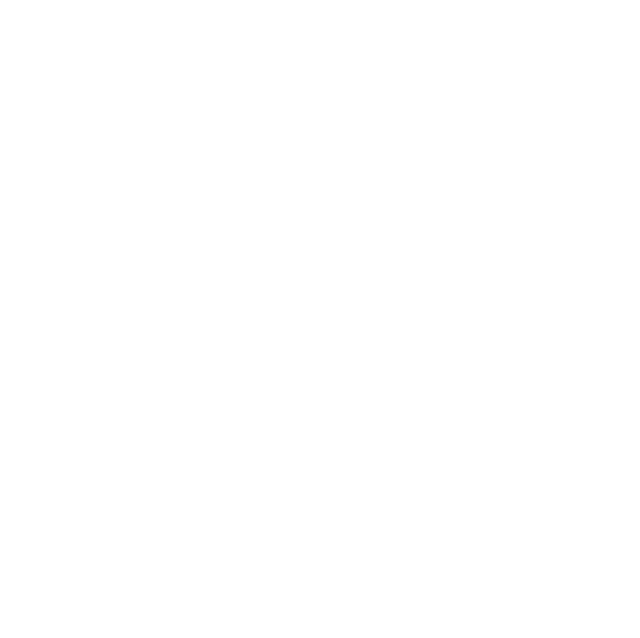
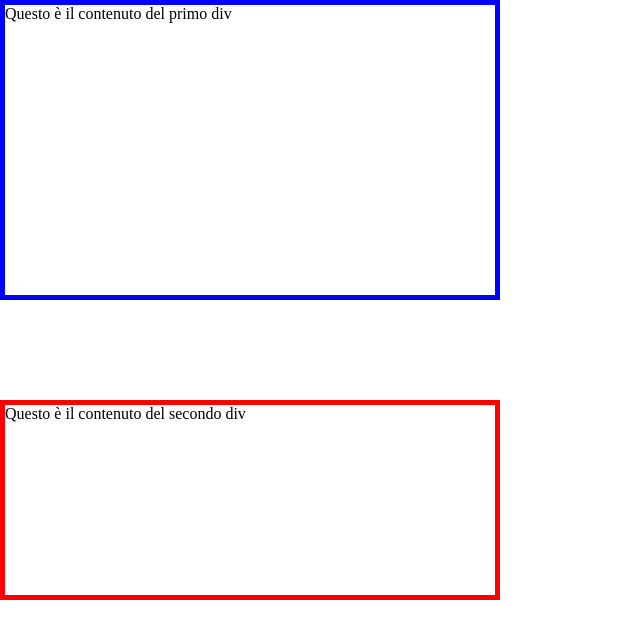
Before and after one commit to classe69-InfoSimoneGiusti/106-lc-collasso_margini, a plain HTML site: page index.html in a window 1280 px wide. Shown: the whole page, without its empty margins (0-640 px from the left). Drawn offline with Linux system fonts and the light colour scheme.

Commit message:
live coding per collasso dei margini

```diff
--- a/css/style.css
+++ b/css/style.css
@@ -3,3 +3,17 @@
     margin: 0;
     box-sizing: border-box;
 }
+
+#primo-div {
+    border: solid 5px blue;
+    height: 300px;
+    width: 500px;
+    margin-bottom: 100px;
+}
+
+#secondo-div {
+    border: solid 5px red;
+    height: 200px;
+    width: 500px;
+    margin-top: 100px; /* ignorata a causa del collasso dei margini */
+}
--- a/index.html
+++ b/index.html
@@ -9,5 +9,13 @@
 </head>
 <body>
 
+    <div id="primo-div">
+        Questo è il contenuto del primo div
+    </div>
+
+    <div id="secondo-div">
+        Questo è il contenuto del secondo div
+    </div>
+
 </body>
 </html>
```
Also changed, not shown: 1 other file.
